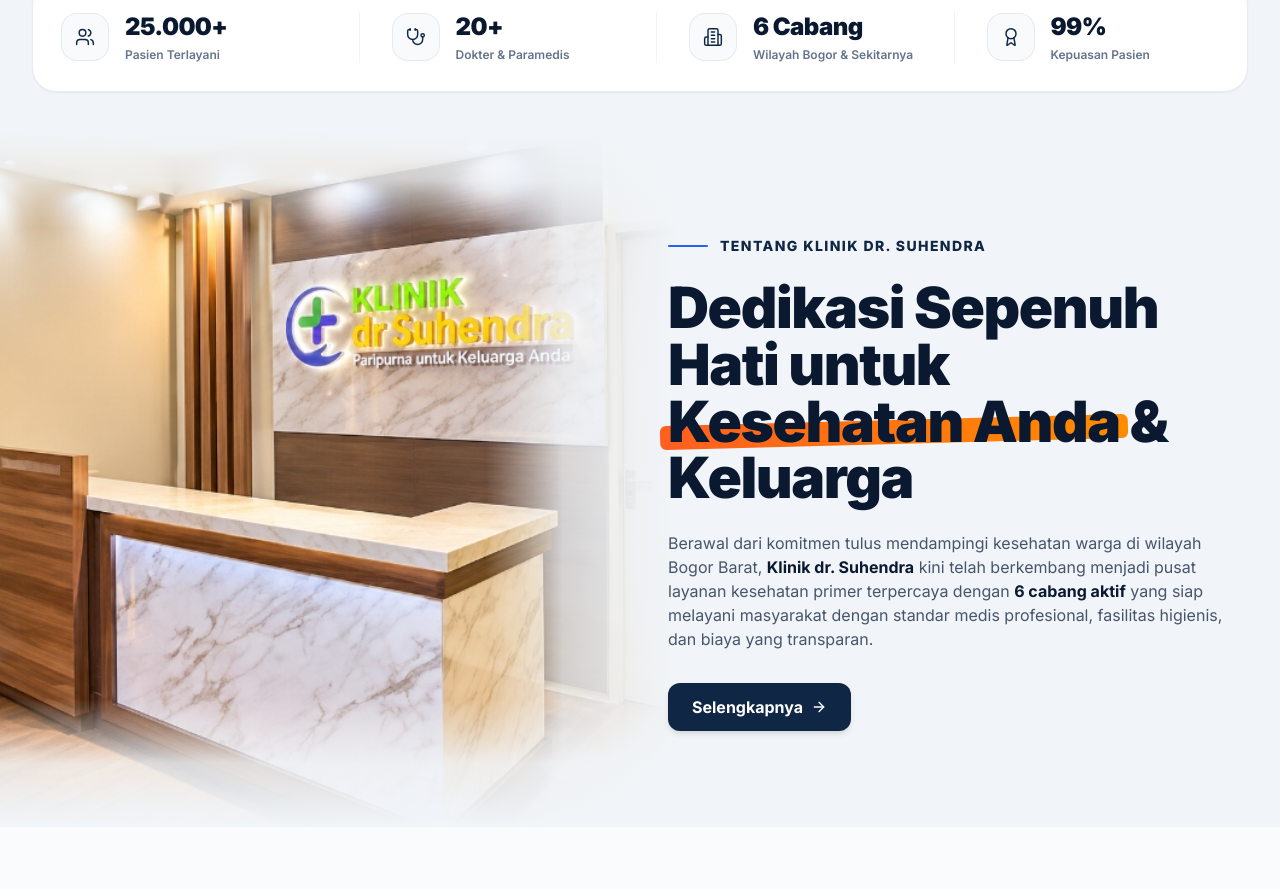
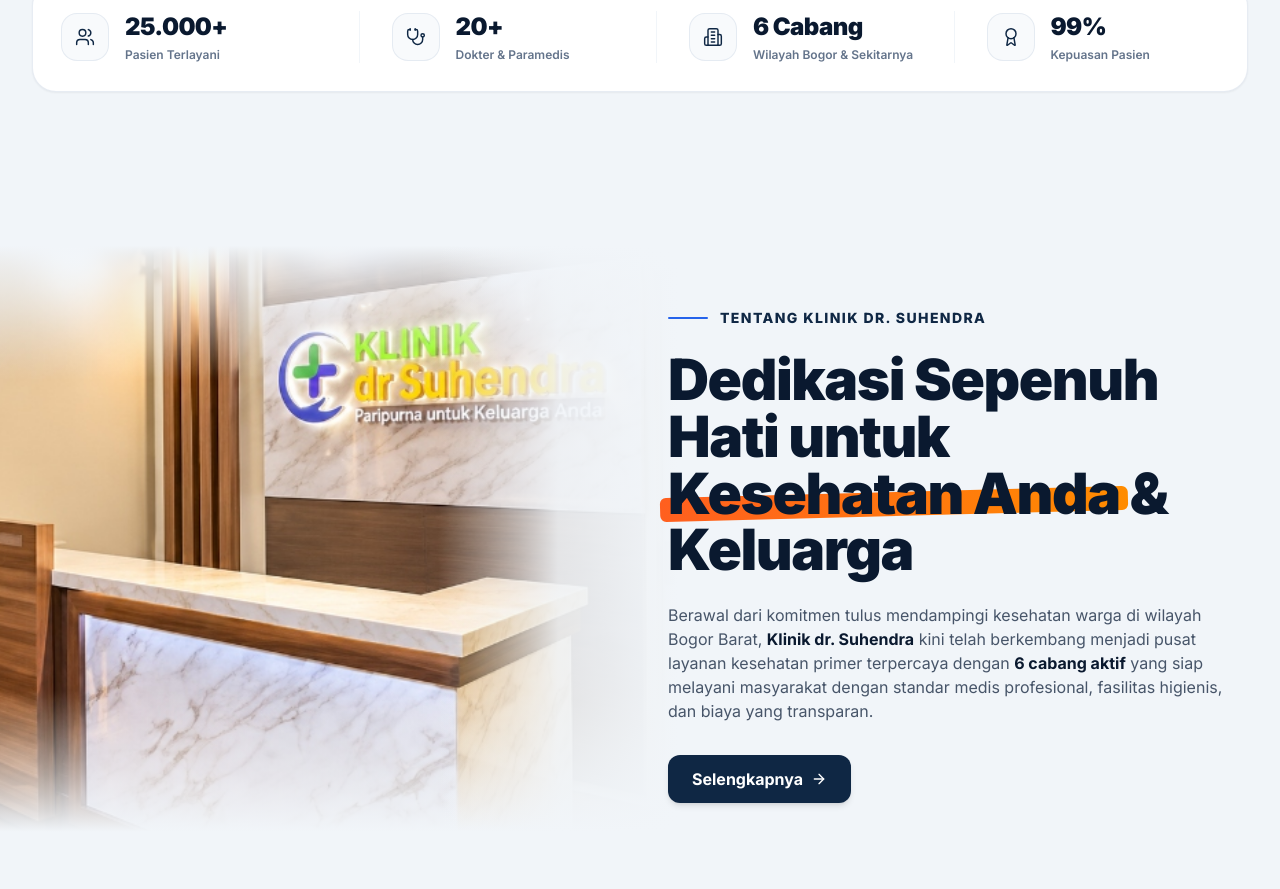
Before and after one commit to anvieo-com/landing-page-klinik-dr-suhendra, a Next.js app: page / in a window 1280 px wide. Shown: the part 860-1749 px from the top of the page. Built offline with nearby package versions, Linux system fonts and the light colour scheme.

Commit message:
style(about): intensify top & bottom gray shading on clinic image and expand vertical section spacing

```diff
--- a/components/AboutSectionHome.jsx
+++ b/components/AboutSectionHome.jsx
@@ -7,10 +7,10 @@ import { ArrowRight } from 'lucide-react';
 
 export default function AboutSectionHome() {
   return (
-    <section id="tentang" className="relative bg-slate-100 overflow-hidden py-16 lg:py-24">
+    <section id="tentang" className="relative bg-slate-100 overflow-hidden py-24 sm:py-28 lg:py-36">
 
       {/* 1. Background Image Layer on Left - Menempel dari batas atas (top-0) hingga batas bawah (bottom-0) */}
-      <div className="absolute top-0 bottom-0 left-0 w-full lg:w-[56%] xl:w-[53%] h-[380px] sm:h-[440px] lg:h-full overflow-hidden z-0 pointer-events-none">
+      <div className="absolute top-0 bottom-0 left-0 w-full lg:w-[56%] xl:w-[53%] h-[420px] sm:h-[480px] lg:h-full overflow-hidden z-0 pointer-events-none">
         <div className="relative w-full h-full">
           <Image
             src="/assets/tentang-klinik-suhendra.jpg"
@@ -21,14 +21,14 @@ export default function AboutSectionHome() {
           />
         </div>
 
-        {/* Shading Atas: Lembut membaur ke latar abu-abu di atas */}
-        <div className="absolute inset-x-0 top-0 h-16 sm:h-20 lg:h-24 bg-gradient-to-b from-slate-100 via-slate-100/80 to-transparent z-[1]" />
+        {/* Shading Atas: Sangat pekat dari dasar slate-100 agar garis batas atas foto tertutup sempurna */}
+        <div className="absolute inset-x-0 top-0 h-32 sm:h-44 lg:h-56 bg-gradient-to-b from-slate-100 via-slate-100 via-40% to-transparent z-[1]" />
 
-        {/* Shading Bawah: Membaur ke latar abu-abu di bagian bawah (mobile & desktop) */}
-        <div className="absolute inset-x-0 bottom-0 h-20 sm:h-24 lg:h-32 bg-gradient-to-t from-slate-100 via-slate-100/85 to-transparent z-[1]" />
+        {/* Shading Bawah: Sangat pekat dari dasar slate-100 agar garis batas bawah foto tertutup sempurna */}
+        <div className="absolute inset-x-0 bottom-0 h-36 sm:h-48 lg:h-64 bg-gradient-to-t from-slate-100 via-slate-100 via-45% to-transparent z-[1]" />
 
         {/* Shading Kanan: Membaur anggun ke latar abu-abu teks di sebelah kanan */}
-        <div className="absolute inset-y-0 right-0 w-28 sm:w-36 lg:w-48 bg-gradient-to-r from-transparent via-slate-100/80 via-40% to-slate-100 z-[1]" />
+        <div className="absolute inset-y-0 right-0 w-32 sm:w-44 lg:w-60 bg-gradient-to-r from-transparent via-slate-100/90 via-50% to-slate-100 z-[1]" />
       </div>
 
       <div className="max-w-7xl mx-auto px-4 sm:px-6 lg:px-8 relative z-10">
--- a/components/QuickStatsHeroBar.jsx
+++ b/components/QuickStatsHeroBar.jsx
@@ -28,7 +28,7 @@ export default function QuickStatsHeroBar() {
   ];
 
   return (
-    <section className="bg-slate-100 py-6 sm:py-8 lg:py-10">
+    <section className="bg-slate-100 pt-6 pb-10 sm:pt-8 sm:pb-14 lg:pt-10 lg:pb-16">
       <div className="max-w-7xl mx-auto px-4 sm:px-6 lg:px-8">
         <div className="bg-white border border-slate-200/80 rounded-2xl sm:rounded-3xl shadow-sm p-5 sm:p-6 lg:p-7">
           <div className="grid grid-cols-1 sm:grid-cols-2 lg:grid-cols-4 gap-6 lg:gap-8 divide-y sm:divide-y-0 sm:divide-x divide-slate-100">
```
